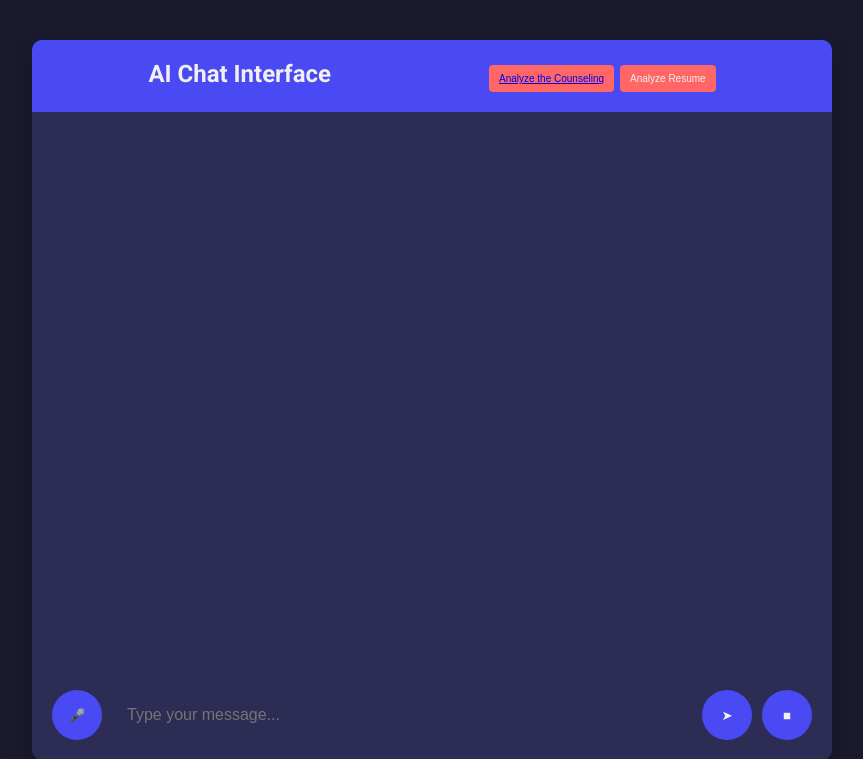
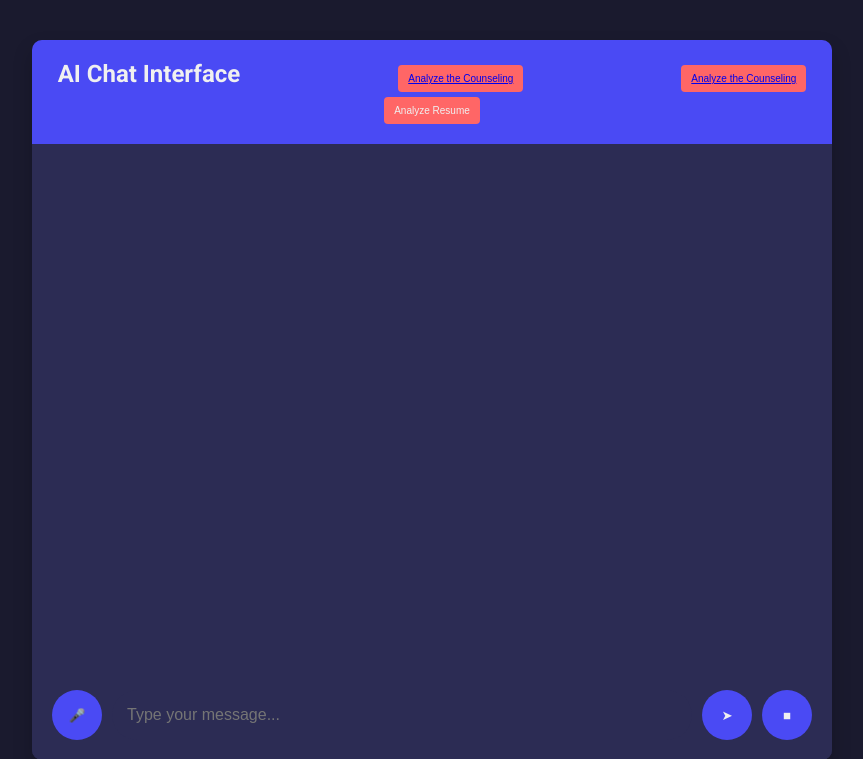
Before and after one commit to JeromeJaya/Ai-counslling, a Python web app: template template/index.html in a window 1280 px wide. Shown: the top 759 px of the page, without its empty margins (208-1071 px from the left). Run offline with Jinja, Linux system fonts and the light colour scheme; the template is opened without the code that fills it, so the values that code supplies are empty.

Commit message:
Update index.html

```diff
--- a/template/index.html
+++ b/template/index.html
@@ -158,6 +158,8 @@
     <div class="chat-container">
         <header class="chat-header">
             <h1>AI Chat Interface <button style="margin-left: 20%;" class="analyze-btn"><a href="\coursepredict.html">Analyze the Counseling</a></button>
+                <button style="margin-left: 20%;" class="analyze-btn"><a href="\interviwer.html">Analyze the Counseling</a></button>
+
                 <button style="margin-left: 0%;" class="analyze-btn" href="">Analyze Resume</button></h1>
         </header>
         <main class="chat-main" id="lip">
```
